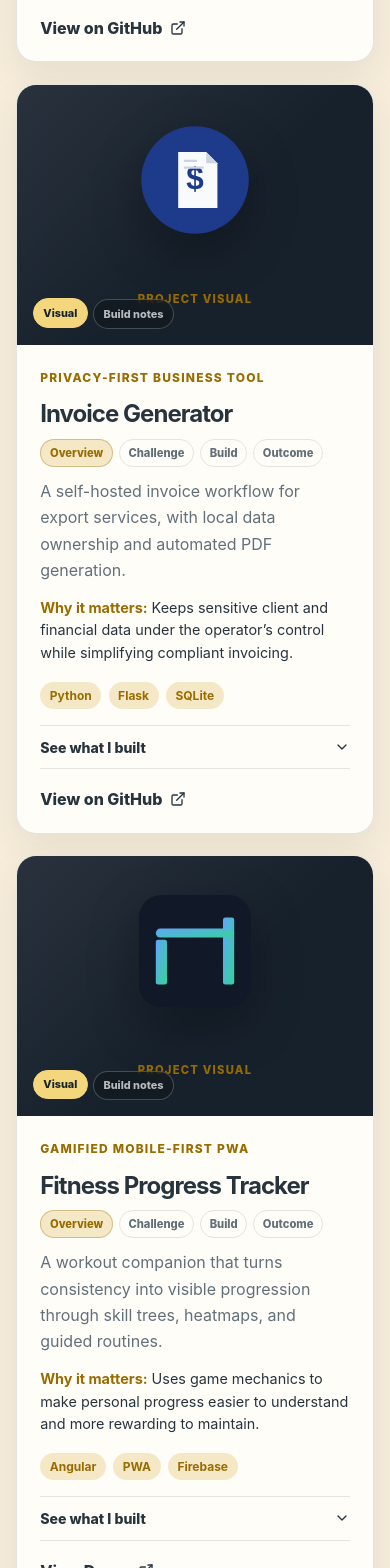
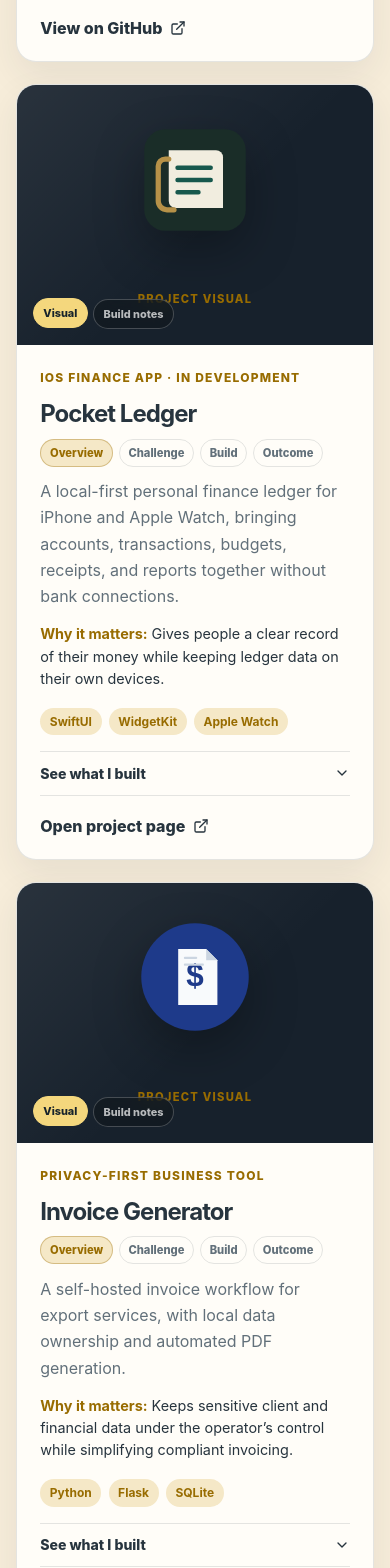
Before and after one commit to JosephLteif/JosephLteif.github.io, a React (Vite) app: page / in a window 390 px wide. Shown: the part 3200-4768 px from the top of the page. Built offline with nearby package versions, Linux system fonts and the light colour scheme.

Commit message:
Update selected mobile projects (#10)
Co-authored-by: Joseph Lteif <joelteif68@hotmail.com>

```diff
--- a/src/components/Projects.css
+++ b/src/components/Projects.css
@@ -73,7 +73,7 @@
 .moon-visual-wrap .project-visual { background: radial-gradient(circle at 50% 40%, rgba(129, 104, 255, 0.32), transparent 30%), linear-gradient(135deg, #111d38, #090f1d); }
 .simc-visual-wrap .project-visual { background: radial-gradient(circle at 50% 40%, rgba(214, 159, 32, 0.18), transparent 34%), linear-gradient(135deg, #171718, #241d12); }
 .invoice-visual-wrap .project-visual { background: linear-gradient(135deg, #dbeafe, #f8fafc); }
-.fitness-visual-wrap .project-visual { background: radial-gradient(circle at 50% 40%, rgba(56, 189, 248, 0.2), transparent 34%), linear-gradient(135deg, #111827, #1f2937); }
+.ledger-visual-wrap .project-visual { background: linear-gradient(135deg, #f1eddf, #dce4dd); }
 
 @media (max-width: 760px) {
   .section-heading { display: block; }
--- a/src/portfolioData.js
+++ b/src/portfolioData.js
@@ -97,6 +97,30 @@ export const projectCatalog = [
     featured: true,
   },
   {
+    id: 'pocket-ledger',
+    title: 'Pocket Ledger',
+    eyebrow: 'iOS finance app · In development',
+    categories: ['Mobile'],
+    description: 'A local-first personal finance ledger for iPhone and Apple Watch, bringing accounts, transactions, budgets, receipts, and reports together without bank connections.',
+    impact: 'Gives people a clear record of their money while keeping ledger data on their own devices.',
+    technologies: ['SwiftUI', 'WidgetKit', 'Apple Watch'],
+    story: {
+      challenge: 'Make everyday finance tracking useful without requiring a bank connection or sending ledger data to a developer-operated server.',
+      build: 'A native iPhone and Apple Watch ledger for accounts, transactions, budgets, receipts, reports, and user-controlled exports.',
+      outcome: 'A privacy-first finance companion in development, with on-device receipt scanning and optional Apple Foundation Models assistance.',
+    },
+    features: [
+      'Track balances by account and currency, transactions, transfers, and exchange rates.',
+      'Manage budgets, scheduled entries, templates, and reports.',
+      'Scan receipts on device and use optional on-device writing assistance when Apple Foundation Models are available.',
+      'Use widgets, Apple Watch views, and Siri or Shortcuts actions.',
+    ],
+    href: 'https://josephlteif.github.io/pocket-ledger/',
+    cta: 'Open project page',
+    visual: 'ledger',
+    media: { src: '/project-logos/pocket-ledger.svg', alt: 'Pocket Ledger app mark' },
+  },
+  {
     id: 'invoice',
     title: 'Invoice Generator',
     eyebrow: 'Privacy-first business tool',
@@ -118,29 +142,6 @@ export const projectCatalog = [
     cta: 'View on GitHub',
     visual: 'invoice',
     media: { src: '/project-logos/invoice.svg', alt: 'Invoice Generator logo' },
-  },
-  {
-    id: 'fitness',
-    title: 'Fitness Progress Tracker',
-    eyebrow: 'Gamified mobile-first PWA',
-    categories: ['Web', 'Mobile'],
-    description: 'A workout companion that turns consistency into visible progression through skill trees, heatmaps, and guided routines.',
-    impact: 'Uses game mechanics to make personal progress easier to understand and more rewarding to maintain.',
-    technologies: ['Angular', 'PWA', 'Firebase'],
-    story: {
-      challenge: 'Turn workout consistency into something visible, understandable, and rewarding enough to return to.',
-      build: 'Skill trees, muscle heatmaps, guided routines, timers, and persistent workout logging in a mobile-first PWA.',
-      outcome: 'A progress companion that makes the next useful action feel obvious.',
-    },
-    features: [
-      'Skill-tree progression for exercises and training levels.',
-      'Muscle heatmap visualization based on workout history.',
-      'Interactive workout runner with timers, logging, and persistence.',
-    ],
-    href: 'https://fitness-progress-app-v1.web.app/',
-    cta: 'View Demo',
-    visual: 'fitness',
-    media: { src: '/project-logos/fitness.svg', alt: 'Fitness Progress app icon' },
   },
 ];
 
```
Also changed, not shown: public/project-logos/pocket-ledger.svg (added).
